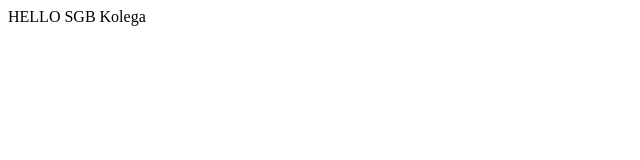
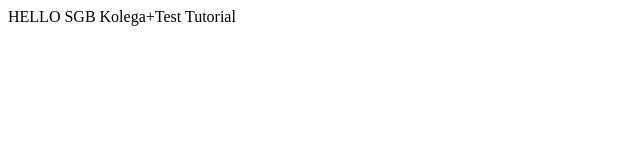
Before and after one commit to selles86/GitTutorial, a plain HTML site: page index.html in a window 1280 px wide. Shown: the whole page, without its empty margins (0-640 px from the left). Drawn offline with Linux system fonts and the light colour scheme.

Commit message:
nowa zmiana

```diff
--- a/index.html
+++ b/index.html
@@ -7,7 +7,12 @@
     <title>Git Bank Tutorial</title>
 </head>
 <body>
+
 HELLO SGB
-Kolega
+Kolega+Test Tutorial
+
+
+
+
 </body>
 </html>
```
